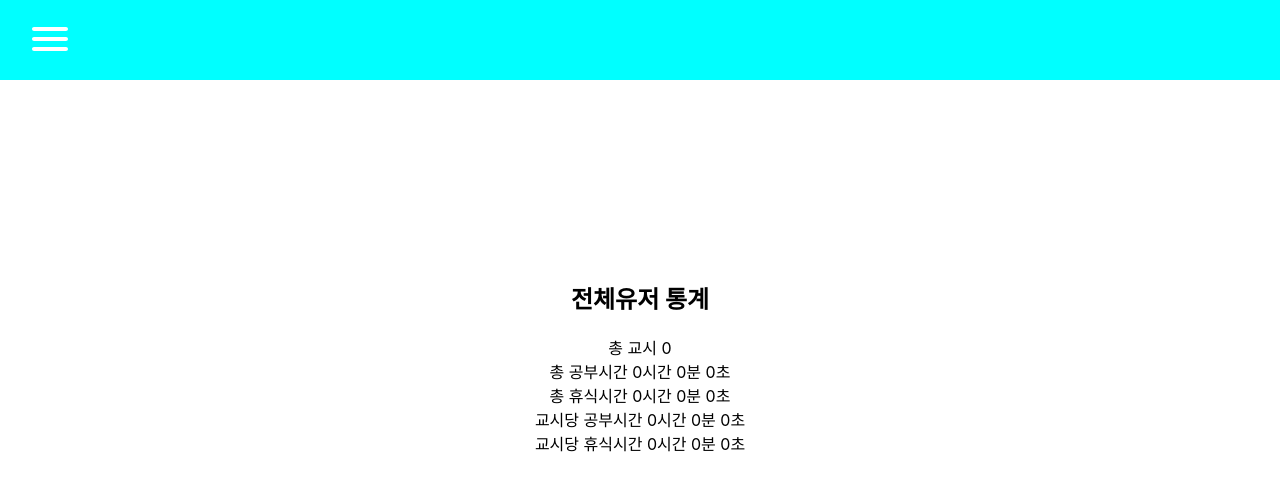
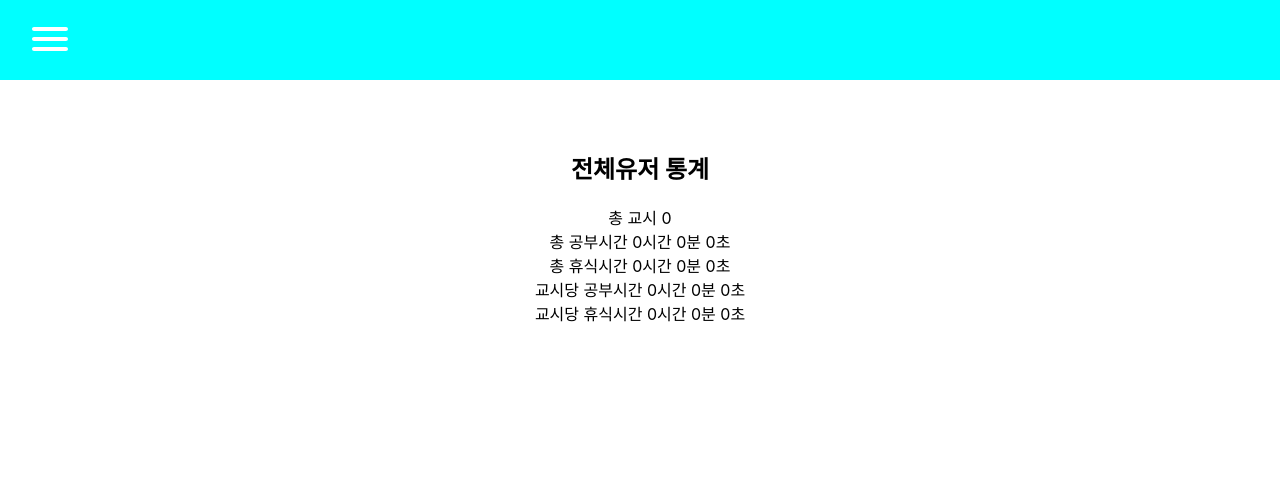
Before and after one commit to Kang-Jh/studytimestopwatch, a React (Create React App) app: page /statisticOfUsers in a window 1280 px wide. Shown: the top 490 px of the page. Built offline with nearby package versions, Linux system fonts and the light colour scheme; no server answers.

Commit message:
replace main with div

```diff
--- a/src/pages/statisticOfUsers.tsx
+++ b/src/pages/statisticOfUsers.tsx
@@ -34,13 +34,13 @@ export default function (): ReactElement {
   }, []);
 
   return (
-    <main className="StatsticOfUsers">
+    <div className="StatsticOfUsers">
       <Statistic
         heading="전체유저 통계"
         totalPeriod={totalPeriod}
         totalStudyTime={totalStudyTime}
         totalRestTime={totalRestTime}
       />
-    </main>
+    </div>
   );
 }
```
